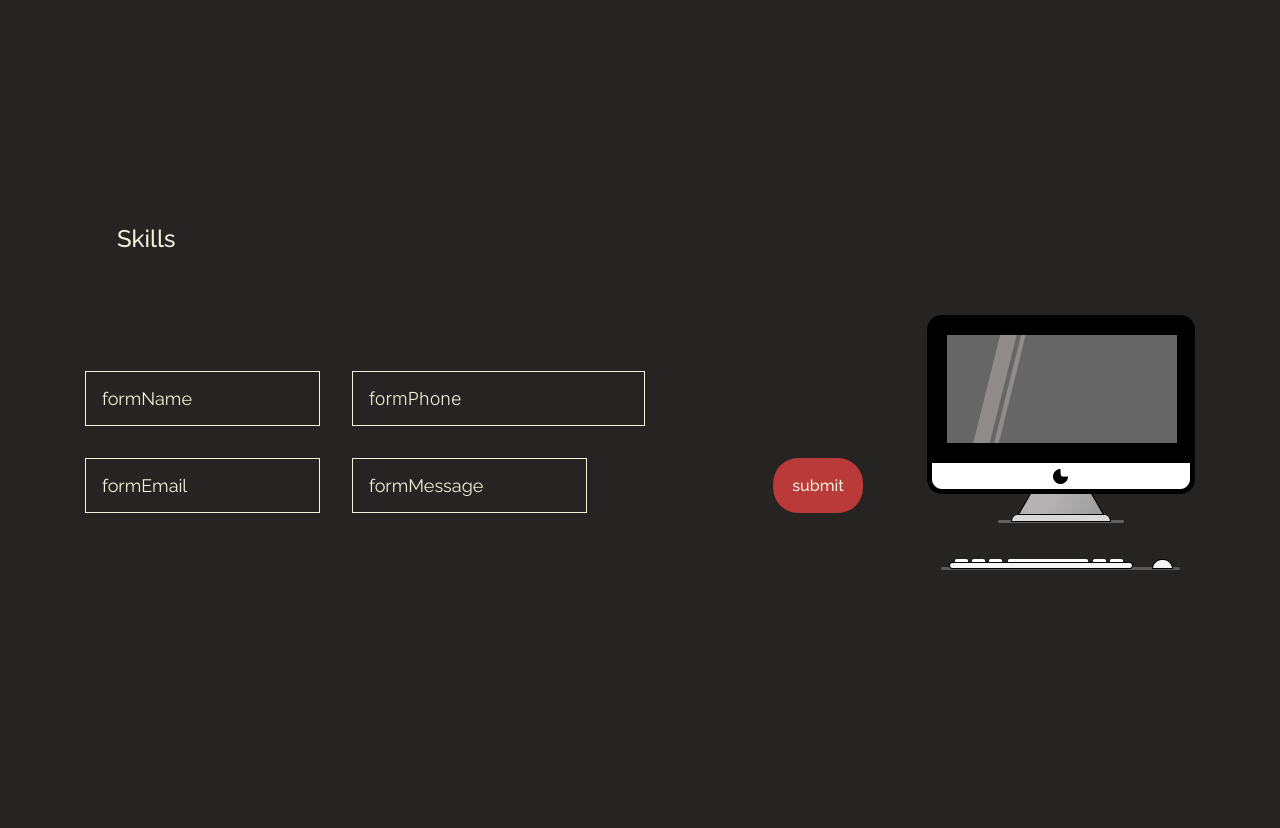
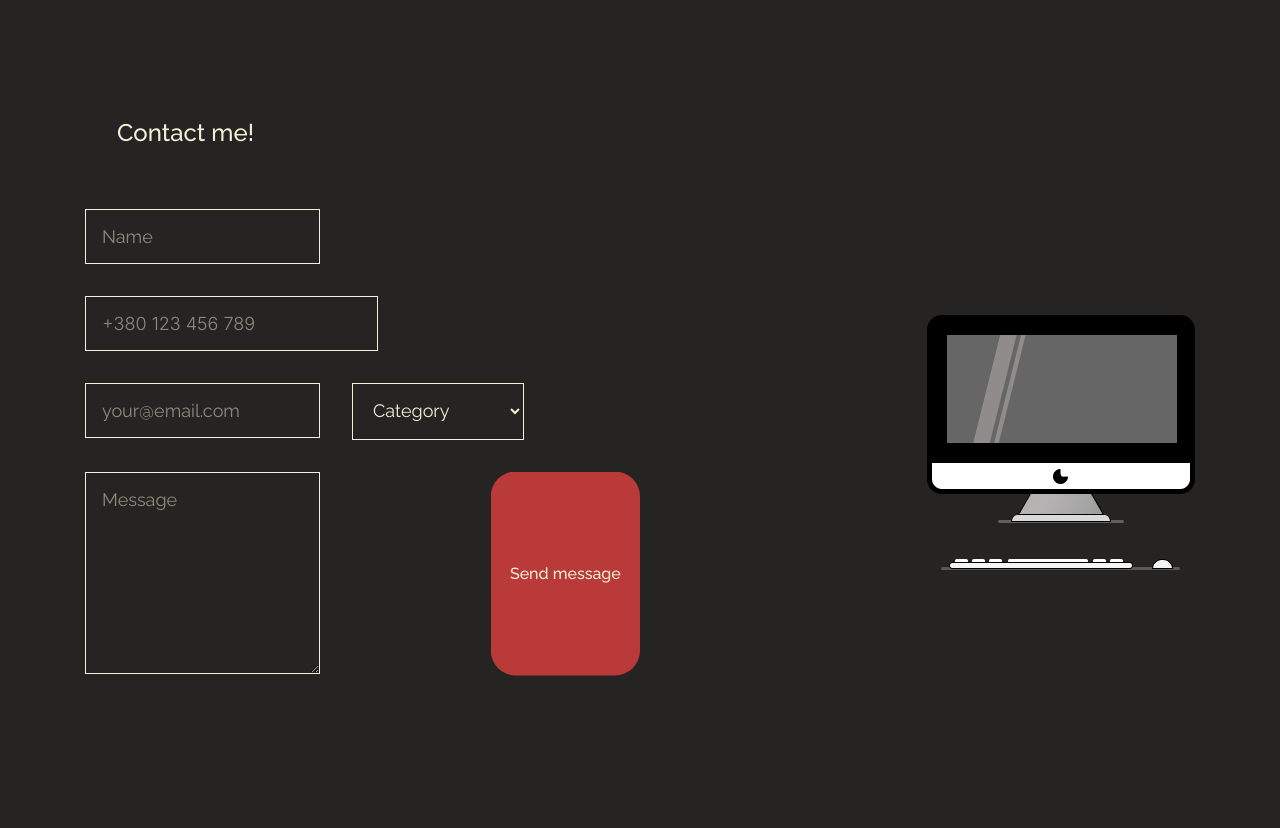
Before and after one commit to kiz0r/presentation-project, a React (Vite) app: page / in a window 1280 px wide. Shown: the part 1248-2076 px from the top of the page. Built offline with nearby package versions, Linux system fonts and the light colour scheme.

Commit message:
add custom textarea and select, update ContactMe

```diff
--- a/src/components/ContactForm/ContactForm.module.scss
+++ b/src/components/ContactForm/ContactForm.module.scss
@@ -1,6 +1,7 @@
 .contactForm {
   display: flex;
   flex-wrap: wrap;
+  width: 50%;
   gap: 2rem;
 
   & > button {
--- a/src/components/ContactForm/index.jsx
+++ b/src/components/ContactForm/index.jsx
@@ -1,10 +1,11 @@
 import { Form, Formik } from 'formik'
 import { useTranslation } from 'react-i18next'
 import { CONTACT_FORM_VALIDATION_SCHEMA } from '../../utils/validation'
-import FormInput from '../FormInput'
+import { FormInput, FormTextArea, FormSelect } from '../FormInputs'
 import Button from '../Button'
 
 import styles from './ContactForm.module.scss'
+import { CATEGORIES } from '../../utils/constants'
 
 const ContactForm = () => {
   const { t } = useTranslation()
@@ -28,17 +29,31 @@ const ContactForm = () => {
       onSubmit={handleSubmit}
       validationSchema={CONTACT_FORM_VALIDATION_SCHEMA}
     >
+      {({ isValid, dirty }) => (
         <Form className={styles.contactForm}>
           <FormInput placeholder={t('formName')} name='userName' type='text' />
           <FormInput placeholder={t('formPhone')} name='phone' type='phone' />
           <FormInput placeholder={t('formEmail')} name='email' type='email' />
-        <FormInput
+          <FormSelect name='category'>
+            <option value='' disabled defaultValue>
+              {t('selectCategory')}
+            </option>
+            {CATEGORIES.map(c => (
+              <option key={c} value={c}>
+                {t(c)}
+              </option>
+            ))}
+          </FormSelect>
+          <FormTextArea
             placeholder={t('formMessage')}
             name='message'
-          type='textarea'
+            rows={8}
           />
-        <Button type='submit'>{t('submit')}</Button>
+          <Button type='submit' disabled={!isValid || !dirty}>
+            {t('submit')}
+          </Button>
         </Form>
+      )}
     </Formik>
   )
 }
--- a/src/components/ContactMe/index.jsx
+++ b/src/components/ContactMe/index.jsx
@@ -9,7 +9,7 @@ const ContactMe = () => {
 
   return (
     <section id='feedBack' className={styles.contactMeSection}>
-      <h2>{t('skills')}</h2>
+      <h2>{t('contactMeSection')}</h2>
       <div className={styles.contentWrapper}>
         <ContactForm />
         <img src={laptopImg} alt='laptop' />
--- a/src/components/FormInput/index.jsx
+++ /dev/null
@@ -1,27 +0,0 @@
-import { Field } from 'formik'
-
-import styles from './FormInput.module.scss'
-
-const FormInput = ({ name, label, ...restProps }) => {
-  return (
-    <Field name={name}>
-      {({ field, form: { errors, touched }, meta }) => {
-        // const inputClassName = classNames(classes.input, {
-        //   [classes.valid]: !meta.error && meta.touched,
-        //   [classes.invalid]: meta.error && meta.touched
-        // })
-
-        return (
-          // className={classes.label}
-          <label>
-            {label && <span>{label}</span>}
-            <input {...restProps} {...field} className={styles.formInput} />
-            {meta.error && meta.touched && <div>{meta.error}</div>}
-          </label>
-        )
-      }}
-    </Field>
-  )
-}
-
-export default FormInput
--- a/src/components/FormInput/FormInput.module.scss
+++ b/src/components/FormInputs/FormInput.module.scss
@@ -11,6 +11,7 @@
   }
 
   &::placeholder {
+    opacity: 0.5;
     font-family: inherit;
     font-size: inherit;
     font-weight: inherit;
--- /dev/null
+++ b/src/components/FormInputs/index.jsx
@@ -0,0 +1,45 @@
+import { Field, useField } from 'formik'
+
+import styles from './FormInput.module.scss'
+
+const FormInput = ({ name, label, ...restProps }) => {
+  return (
+    <Field name={name}>
+      {({ field, form: { errors, touched }, meta }) => {
+        return (
+          <label>
+            {label && <span>{label}</span>}
+            <input {...restProps} {...field} className={styles.formInput} />
+            {meta.error && meta.touched && <div>{meta.error}</div>}
+          </label>
+        )
+      }}
+    </Field>
+  )
+}
+
+const FormTextArea = ({ label, ...restProps }) => {
+  const [field, meta] = useField(restProps)
+
+  return (
+    <label>
+      {label && <span>{label}</span>}
+      <textarea {...field} {...restProps} className={styles.formInput} />
+      {meta.error && meta.touched && <div>{meta.error}</div>}
+    </label>
+  )
+}
+
+const FormSelect = ({ label, ...restProps }) => {
+  const [field, meta] = useField(restProps)
+
+  return (
+    <label>
+      {label && <span>{label}</span>}
+      <select {...field} {...restProps} className={styles.formInput} />
+      {meta.error && meta.touched && <div>{meta.error}</div>}
+    </label>
+  )
+}
+
+export { FormInput, FormTextArea, FormSelect }
--- a/src/components/Pros/Pros.module.scss
+++ b/src/components/Pros/Pros.module.scss
@@ -2,7 +2,7 @@
 
 .prosSection {
   display: flex;
-  align-items: center;
+  align-items: start;
   justify-content: space-between;
 
   gap: 4rem;
--- a/src/locale/en/en.json
+++ b/src/locale/en/en.json
@@ -25,6 +25,16 @@
   "deadlineBody": "I guarantee delivery of the finished project within the agreed time. Once you’re done, you get a fully functioning, ready-to-use project.",
   "support": "Support and Updates",
   "supportBody": "I am ready to provide long-term support to your project, including updating and expansion of functionality to meet the requirements of the market and remain relevant.",
+  "contactMeSection": "Contact me!",
+  "formName": "Name",
+  "formPhone": "+380 123 456 789",
+  "formEmail": "your@email.com",
+  "selectCategory": "Category",
+  "landing": "Landing",
+  "corporative": "Corporative",
+  "businessCard": "Business Card",
+  "formMessage": "Message",
+  "submit": "Send message",
   "workDays": "Mo - Fri : work days",
   "weekEnd": "Sat - Sun : weekend",
   "thankForContacting": "Thanks for contacting!",
--- a/src/locale/ru/ru.json
+++ b/src/locale/ru/ru.json
@@ -25,6 +25,14 @@
   "deadlineBody": "Гарантирую сдачу готового проекта в договоренные сроки. После завершения работы вы получаете полностью функционирующий, готовый к использованию проект.",
   "support": "Поддержка и обновления",
   "supportBody": "Я готов оказать долгосрочную поддержку вашего проекта, включая обновления и расширение функционала, чтобы он соответствовал требованиям рынка и оставался актуальным.",
+  "contactMeSection": "Свяжитесь со мной!",
+  "formName": "Имя",
+  "selectCategory": "Категория",
+  "landing": "Лендинг",
+  "corporative": "Корпоративный",
+  "businessCard": "Визитка",
+  "formMessage": "Сообщение",
+  "submit": "Отправить",
   "workDays": "Пн - Пт : рабочие дни",
   "weekEnd": "Сб - Вс : выходные дни",
   "thankForContacting": "Спасибо за обращение!",
--- a/src/utils/constants.jsx
+++ b/src/utils/constants.jsx
@@ -80,3 +80,5 @@ export const PROS = [
     body: 'supportBody'
   }
 ]
+
+export const CATEGORIES = ['landing', 'corporative', 'businessCard']
```
Lines whose indentation alone changed are shown as unchanged.
